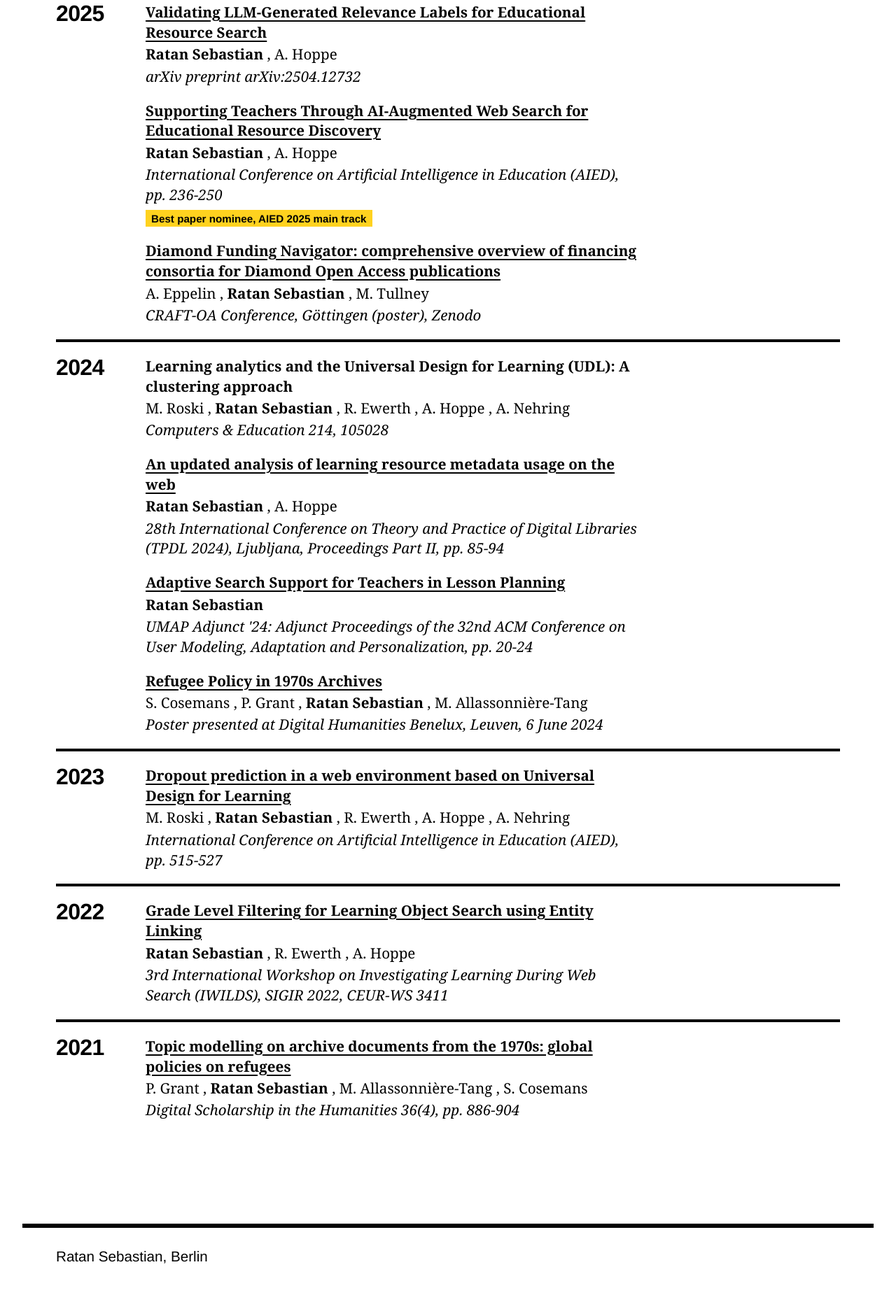
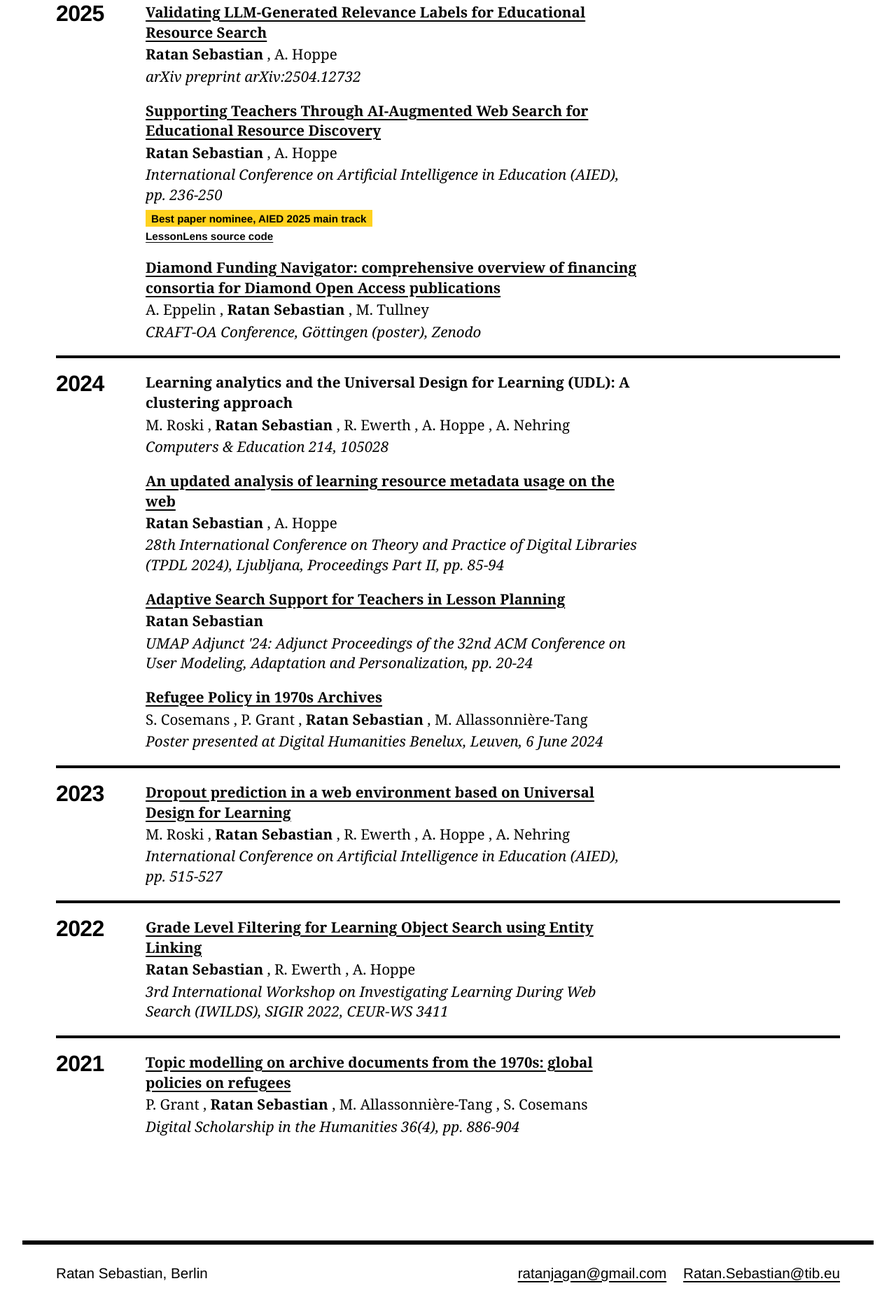
Before and after one commit to rxvl-d/rxvl-d.github.io, an Astro site: page /research in a window 1280 px wide. Shown: the part 2832-4703 px from the top of the page at 70% size. Built offline with nearby package versions, Linux system fonts and the light colour scheme; Astro itself is replaced by a stand-in of ours.

Commit message:
Add contact emails, inline links and LessonLens source link
Contact emails appear in the footer and on the About page. Software
entries carry their links inside the text, and LessonLens links to its
public repository.

Co-Authored-By: Claude Sonnet 5.5 <noreply@anthropic.com>

```diff
--- a/src/components/Footer.astro
+++ b/src/components/Footer.astro
@@ -2,7 +2,7 @@
 import { site } from '../data/site';
 
 const links = [
-  site.email && { href: `mailto:${site.email}`, label: 'Email' },
+  ...site.emails.map((e) => ({ href: `mailto:${e}`, label: e })),
   site.github && { href: site.github, label: 'GitHub' },
   site.linkedin && { href: site.linkedin, label: 'LinkedIn' },
   site.scholar && { href: site.scholar, label: 'Google Scholar' },
--- a/src/data/publications.ts
+++ b/src/data/publications.ts
@@ -8,6 +8,7 @@ export interface Publication {
   url?: string;
   slug?: string; // anchor id, so other pages can link to this entry
   award?: string;
+  code?: { label: string; url: string }; // source code or data that goes with the paper
 }
 
 export const publications: Publication[] = [
@@ -25,8 +26,7 @@ export const publications: Publication[] = [
     authors: ['Ratan Sebastian', 'A. Hoppe', 'C. Rippe', 'R. Ewerth'],
     venue: 'arXiv preprint arXiv:2607.19836',
     url: 'https://arxiv.org/abs/2607.19836',
-    slug: 'clip-failures-historical-photos',
-  },
+    slug: 'clip-failures-historical-photos',  },
   {
     year: 2026,
     title: 'Examining Gender and Racial Bias in Vision-language Models within Colonial Contexts',
@@ -34,8 +34,7 @@ export const publications: Publication[] = [
     venue: 'WebSci Companion \'26: Companion Publication of the 2026 18th ACM Web Science Conference, pp. 70-74',
     url: 'https://doi.org/10.1145/3795513.3807441',
     award: 'Best Poster Award, ACM Web Science Conference 2026',
-    slug: 'bias-vlm-colonial-contexts',
-  },
+    slug: 'bias-vlm-colonial-contexts',  },
   {
     year: 2025,
     title: 'Validating LLM-Generated Relevance Labels for Educational Resource Search',
@@ -50,6 +49,7 @@ export const publications: Publication[] = [
     slug: 'aied-2025-augmented-search',
     url: 'https://link.springer.com/chapter/10.1007/978-3-031-98414-3_17',
     award: 'Best paper nominee, AIED 2025 main track',
+    code: { label: 'LessonLens source code', url: 'https://github.com/rxvl-d/LessonLens-pub' },
     authors: ['Ratan Sebastian', 'A. Hoppe'],
     venue: 'International Conference on Artificial Intelligence in Education (AIED), pp. 236-250',
   },
--- a/src/data/site.ts
+++ b/src/data/site.ts
@@ -3,7 +3,7 @@ export const site = {
   name: 'Ratan Sebastian',
   description:
     'Ratan Sebastian works on information retrieval and human-computer interaction: search tools for teachers, librarians and scholars.',
-  email: '',
+  emails: ['ratanjagan@gmail.com', 'Ratan.Sebastian@tib.eu'],
   github: '',
   linkedin: '',
   scholar: '',
--- a/src/pages/about.astro
+++ b/src/pages/about.astro
@@ -14,7 +14,7 @@ const path = [
 ];
 
 const contact = [
-  site.email && { href: `mailto:${site.email}`, label: site.email },
+  ...site.emails.map((e) => ({ href: `mailto:${e}`, label: e })),
   site.github && { href: site.github, label: 'GitHub' },
   site.linkedin && { href: site.linkedin, label: 'LinkedIn' },
   site.scholar && { href: site.scholar, label: 'Google Scholar' },
--- a/src/pages/research.astro
+++ b/src/pages/research.astro
@@ -76,6 +76,11 @@ const years = [...new Set(publications.map((p) => p.year))].sort((a, b) => b - a
                     </span>
                     {p.venue && <span class="venue">{p.venue}</span>}
                     {p.award && <span class="award">{p.award}</span>}
+                    {p.code && (
+                      <span class="code">
+                        <a href={p.code.url}>{p.code.label}</a>
+                      </span>
+                    )}
                   </li>
                 ))}
             </ul>
@@ -136,6 +141,12 @@ const years = [...new Set(publications.map((p) => p.year))].sort((a, b) => b - a
     font-style: italic;
   }
 
+  .code {
+    font-family: var(--display);
+    font-weight: 600;
+    font-size: 0.95rem;
+  }
+
   .award {
     justify-self: start;
     margin-top: 0.3rem;
--- a/src/pages/software.astro
+++ b/src/pages/software.astro
@@ -5,7 +5,7 @@ import Base from '../layouts/Base.astro';
 const projects: { name: string; text: string; stack?: string }[] = [
   {
     name: 'LessonLens',
-    text: 'A browser extension that adds educational information to the web search interfaces teachers already use, so they can judge a resource from the results page. It draws on lightweight models that extract educational metadata from web pages in real time. I developed it as part of my dissertation and evaluated it in a user study (<a href="https://link.springer.com/chapter/10.1007/978-3-031-98414-3_17">paper</a>).',
+    text: 'A browser extension that adds educational information to the web search interfaces teachers already use, so they can judge a resource from the results page. It draws on lightweight models that extract educational metadata from web pages in real time. I developed it as part of my dissertation and evaluated it in a user study (<a href="https://link.springer.com/chapter/10.1007/978-3-031-98414-3_17">paper</a>, <a href="https://github.com/rxvl-d/LessonLens-pub">source code</a>).',
   },
   {
     name: 'GROBI',
```
